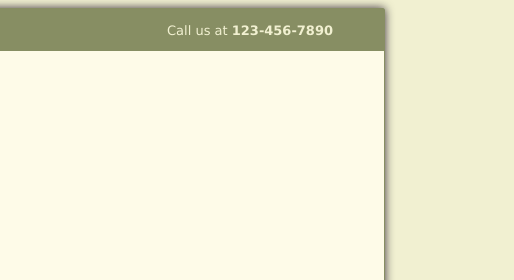
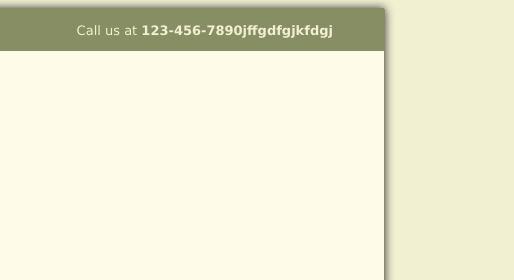
Before and after one commit to xhenn/accounting.github.io, a plain HTML site: page index.html in a window 1280 px wide. Shown: the top 280 px of the page, 766-1280 px from the left. Drawn offline with Linux system fonts and the light colour scheme; files whose address does not match are found by name.

Commit message:
Update index.html

```diff
--- a/index.html
+++ b/index.html
@@ -15,7 +15,7 @@
 	<div id="wrapper">
 		<div id="callus">
 			<!-- Change if wanted -->
-			<p>Call us at <b>123-456-7890</b></p>
+			<p>Call us at <b>123-456-7890jffgdfgjkfdgj</b></p>
 		</div>
 		<header>
 		<!-- Insert logo -->
```
